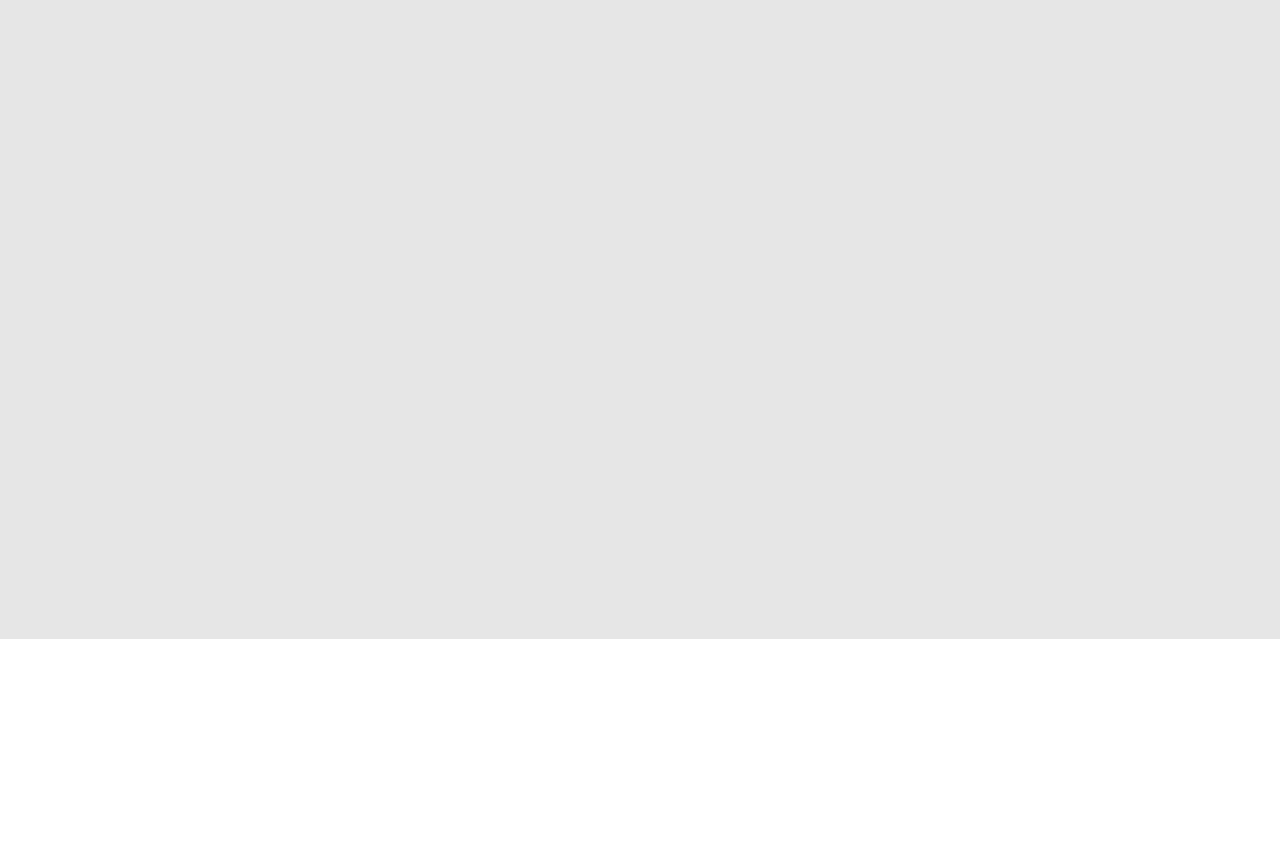
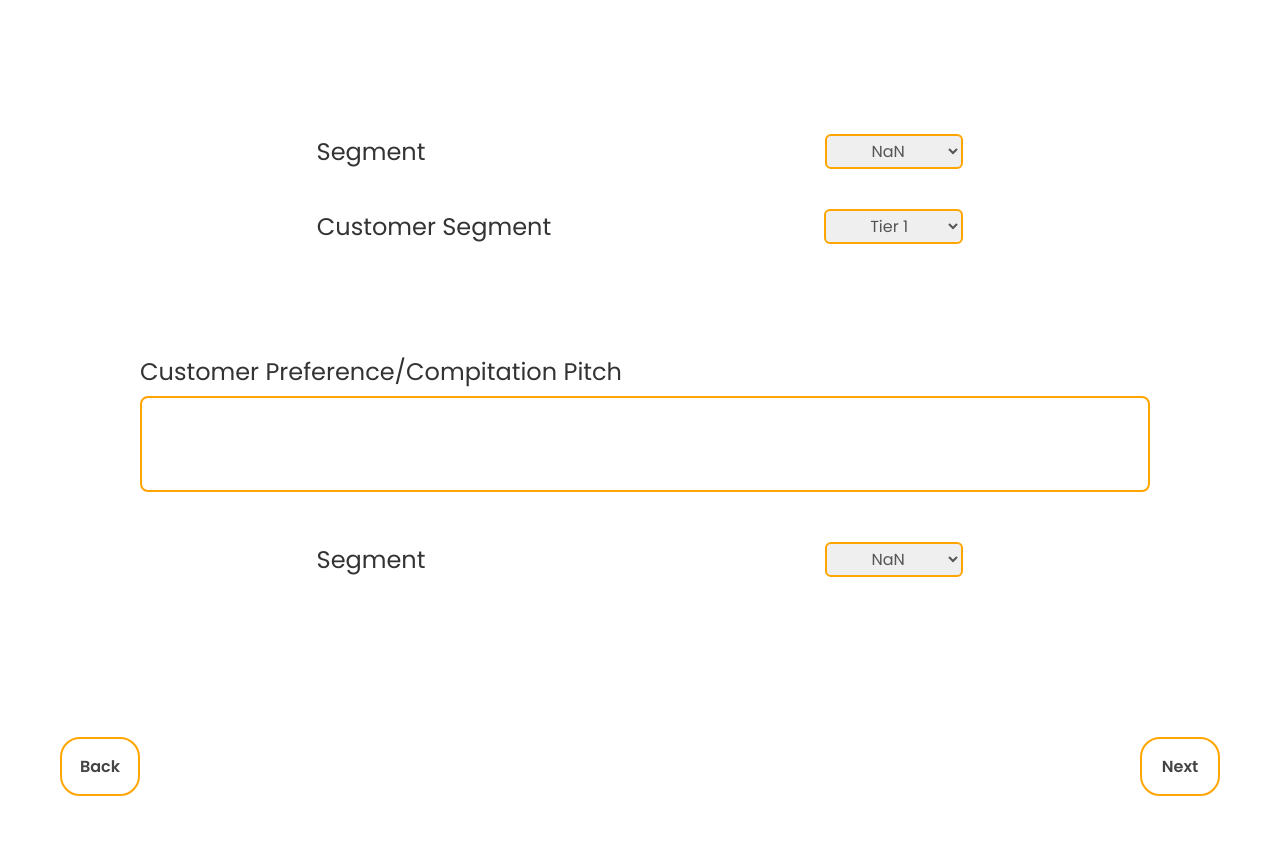
Before and after one commit to watashiwaaniket/Accurate, a plain HTML site: page techInfo.html in a window 1280 px wide. Shown: the part 106-962 px from the top of the page. Before the commit the page ends 800 px from the top, so only its background shows below. Drawn offline with Linux system fonts and the light colour scheme.

Commit message:
added first page for manual input

```diff
--- a/stylesheets/techInfo.css
+++ b/stylesheets/techInfo.css
@@ -1,15 +1,14 @@
 *{
     padding: 0;
     margin: 0;
-    font-family: Cambria, Cochin, Georgia, Times, 'Times New Roman', serif;
+    font-family: "Poppins", serif;
+    box-sizing: border-box;
 }
 
 nav{
     display: flex;
     height: 100px;
     border-bottom: 5px solid orange;
-    font-weight: bold;
-    color: #333;
 }
 
 nav img{
@@ -23,13 +22,155 @@ nav h1{
     margin-top: 35px;
     font-size: 24px;
     color: #333;
+    font-weight: 600;
 }
 
-.content{
-    background-color: #e6e6e6;
+.segment-select-box{
     width: 100%;
-    min-height: 80vh;
+    padding: 20px;
+    margin-top: 120px;
     display: flex;
+    justify-content: center;
     align-items: center;
+}
+
+.segment-select-box p{
+    margin-right: 400px;
+    font-weight: 400;
+    color: #333;
+    font-size: 24px;
+}
+
+.segment-select-box select{
+    padding: 3px 40px 3px 40px;
+    border-radius: 6px;
+    color: #555;
+    border: 2px solid orange;
+    font-size: 16px;
+}
+
+.customer-segment-box{
+    width: 100%;
+    padding: 20px;
+    display: flex;
     justify-content: center;
+    align-items: center;
 }
+
+.customer-segment-box p{
+    margin-right: 273px;
+    font-weight: 400;
+    color: #333;
+    font-size: 24px;
+}
+
+.customer-segment-box select{
+    padding: 3px 32px 3px 40px;
+    border-radius: 6px;
+    color: #555;
+    border: 2px solid orange;
+    font-size: 16px;
+}
+
+.form-container{
+    padding: 30px;
+    margin-left: 110px;
+    margin-right: 100px;
+    margin-top: 60px;
+}
+
+.form-container .form-group {
+    display: flex;
+    flex-direction: column;
+    gap: 2px;
+  }
+
+  .form-container .form-group label {
+    display: block;
+    margin-bottom: 5px;
+    color: #333;
+    font-weight: 400;
+    font-size: 24px;
+  }
+
+  .form-container .form-group input {
+    width: 100%;
+    padding: 12px 16px;
+    border-radius: 8px;
+    color: #333;
+    font-family: inherit;
+    background-color: transparent;
+    border: 1px solid #414141;
+  }
+
+  .form-container .form-group textarea {
+    width: 100%;
+    padding: 12px 16px;
+    border-radius: 8px;
+    resize: none;
+    color: #333;
+    height: 96px;
+    border: 2px solid orange;
+    background-color: transparent;
+    font-family: inherit;
+  }
+
+  .form-container .form-group input::placeholder {
+    opacity: 0.5;
+  }
+
+  .form-container .form-group input:focus {
+    outline: none;
+    border-color: #666;
+  }
+
+  .form-container .form-group textarea:focus {
+    outline: none;
+    border-color: #666;
+  }
+
+  .part-name{
+    width: 100%;
+    padding: 20px;
+    display: flex;
+    justify-content: center;
+    align-items: center;
+}
+
+.part-name p{
+    margin-right: 400px;
+    font-weight: 400;
+    color: #333;
+    font-size: 24px;
+}
+
+.part-name select{
+    padding: 3px 40px 3px 40px;
+    border-radius: 6px;
+    color: #555;
+    border: 2px solid orange;
+    font-size: 16px;
+}
+
+.btns{
+    display: flex;
+    justify-content: space-between;
+    padding: 60px;
+    margin-top: 80px;
+}
+
+.btns button{
+    padding: 15px;
+    width: 80px;
+    background-color: white;
+    border: 2px solid orange;
+    border-radius: 20px;
+    font-size: 16px;
+}
+
+.btns a{
+    text-decoration: none;
+    font-size: 16px;
+    color: #444;
+    font-weight: 600;
+}
--- a/stylesheets/upload.css
+++ b/stylesheets/upload.css
@@ -72,7 +72,7 @@ p{
 a{
     text-decoration: none;
     font-size: 18px;
-    color: #fff;
+    color: #333;
     font-weight: bold;
 }
 
@@ -83,8 +83,8 @@ a{
 #back-btn{
     padding: 15px;
     width: 80px;
-    background-color: orange;
-    border: none;
+    background-color: white;
+    border: 2px solid orange;
     border-radius: 20px;
     font-size: 16px;
 }
--- a/techInfo.html
+++ b/techInfo.html
@@ -5,14 +5,50 @@
     <meta name="viewport" content="width=device-width, initial-scale=1.0">
     <link rel="stylesheet" href="stylesheets/techInfo.css">
     <title>Accurate Product Classifier</title>
+
+    <link rel="preconnect" href="https://fonts.googleapis.com">
+<link rel="preconnect" href="https://fonts.gstatic.com" crossorigin>
+<link href="https://fonts.googleapis.com/css2?family=Poppins:ital,wght@0,100;0,200;0,300;0,400;0,500;0,600;0,700;0,800;0,900;1,100;1,200;1,300;1,400;1,500;1,600;1,700;1,800;1,900&display=swap" rel="stylesheet">
 </head>
 <body>
     <nav>
         <img src="assets/accurate_logo.png" alt="Accurate">
         <h1>Technical Information</h1>
     </nav>
-    <div class="content">
-
-    </div>
+        <div class="segment-select-box">
+            <p>Segment</p>
+            <select name="select" id="select">
+                <option>NaN</option>
+                <option>NaN</option>
+                <option>NaN</option>
+            </select>
+        </div>
+        <div class="customer-segment-box">
+            <p>Customer Segment</p>
+            <select name="select" id="select">
+                <option>Tier 1</option>
+                <option>Tier 2</option>
+                <option>Tier 3</option>
+                <option>Tier 4</option>
+            </select>
+        </div>
+        <div class="form-container">
+            <div class="form-group">
+                <label for="textarea">Customer Preference/Compitation Pitch</label>
+                <textarea name="textarea" id="textarea" rows="10" cols="50" required="">          </textarea>
+            </div>
+        </div>
+        <div class="part-name">
+            <p>Segment</p>
+            <select name="select" id="select">
+                <option>NaN</option>
+                <option>NaN</option>
+                <option>NaN</option>
+            </select>
+        </div>
+        <div class="btns">
+            <button><a href="upload.html">Back</a></button>
+            <button><a href="#">Next</a></button>
+        </div>
 </body>
 </html>
```
Also changed, not shown: screenshots/2.png (added).
